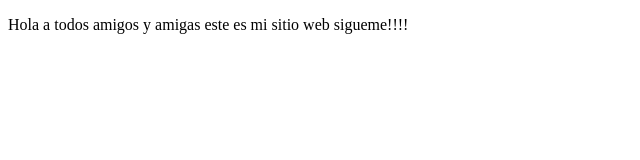
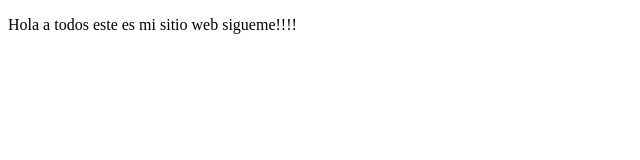
Before and after one commit to char-a-cpu/proyectoPreworkDemo, a plain HTML site: page index.html in a window 1280 px wide. Shown: the whole page, without its empty margins (0-640 px from the left). Drawn offline with Linux system fonts and the light colour scheme.

Commit message:
cambio 2

```diff
--- a/index.html
+++ b/index.html
@@ -8,7 +8,7 @@
 </head>
 <body>
     <p>
-        Hola a todos amigos y amigas este es mi sitio web
+        Hola a todos  este es mi sitio web
         sigueme!!!!
     </p>
 </body>
```
